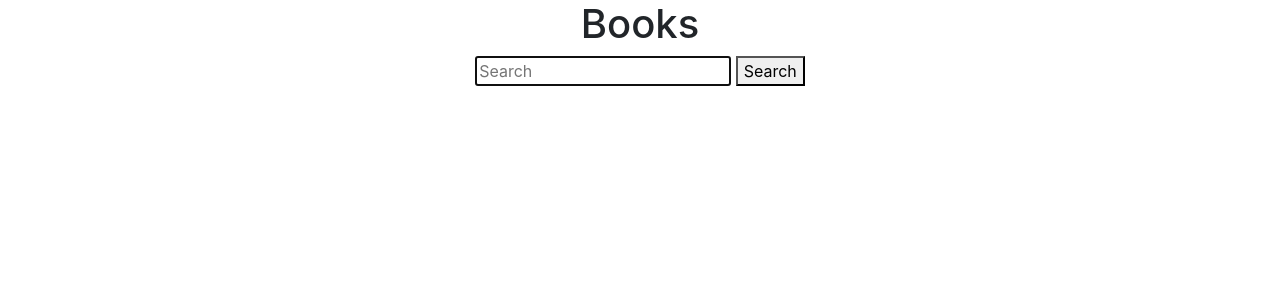
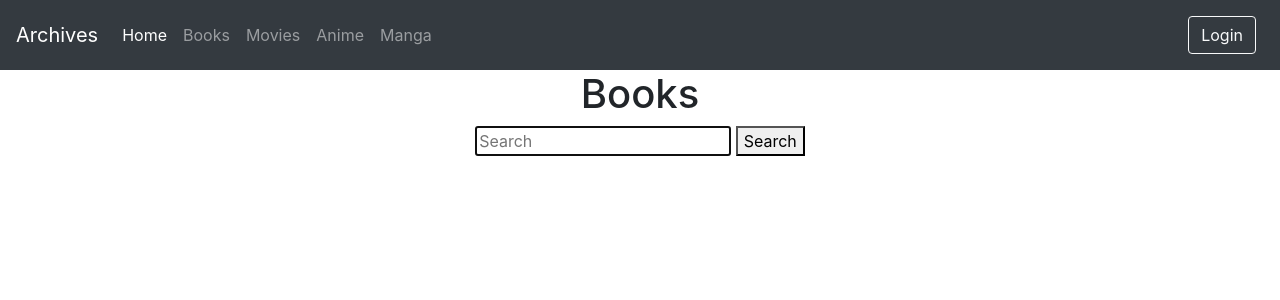
Before and after one commit to moostofa/archive, a Django app: page / in a window 1280 px wide. Shown: the top 300 px of the page. Run offline with Django 3.2, Linux system fonts and the light colour scheme.

Commit message:
created navbar for other apps & button for login

```diff
--- a/books/templates/books/index.html
+++ b/books/templates/books/index.html
@@ -11,6 +11,38 @@
     <title>Books</title>
 </head>
 <body>
+    <nav class="navbar navbar-expand-lg navbar-dark bg-dark">
+        <a class="navbar-brand" href="#">Archives</a>
+        <button class="navbar-toggler" type="button" data-toggle="collapse" data-target="#navbarNav" aria-controls="navbarNav" aria-expanded="false" aria-label="Toggle navigation">
+          <span class="navbar-toggler-icon"></span>
+        </button>
+        <div class="collapse navbar-collapse" id="navbarNav">
+          <ul class="navbar-nav">
+            <li class="nav-item active">
+              <a class="nav-link" href="#">Home <span class="sr-only">(current)</span></a>
+            </li>
+            <li class="nav-item">
+              <a class="nav-link" href="#">Books</a>
+            </li>
+            <li class="nav-item">
+              <a class="nav-link" href="#">Movies</a>
+            </li>
+            <li class="nav-item">
+                <a class="nav-link" href="#">Anime</a>
+            </li>
+            <li class="nav-item">
+                <a class="nav-link" href="#">Manga</a>
+            </li>
+          </ul>
+          <ul class="navbar-nav ml-auto">
+              <li class="nav-item">
+                  <a class="nav-link" href="#">
+                      <button class="btn btn-md btn-outline-light" type="button">Login</button>
+                  </a>
+              </li>
+          </ul>
+        </div>
+      </nav>
     <div id="search-view">
         <h1>Books</h1>
         <input autofocus placeholder="Search" type="text" name="q" id="q">
```
